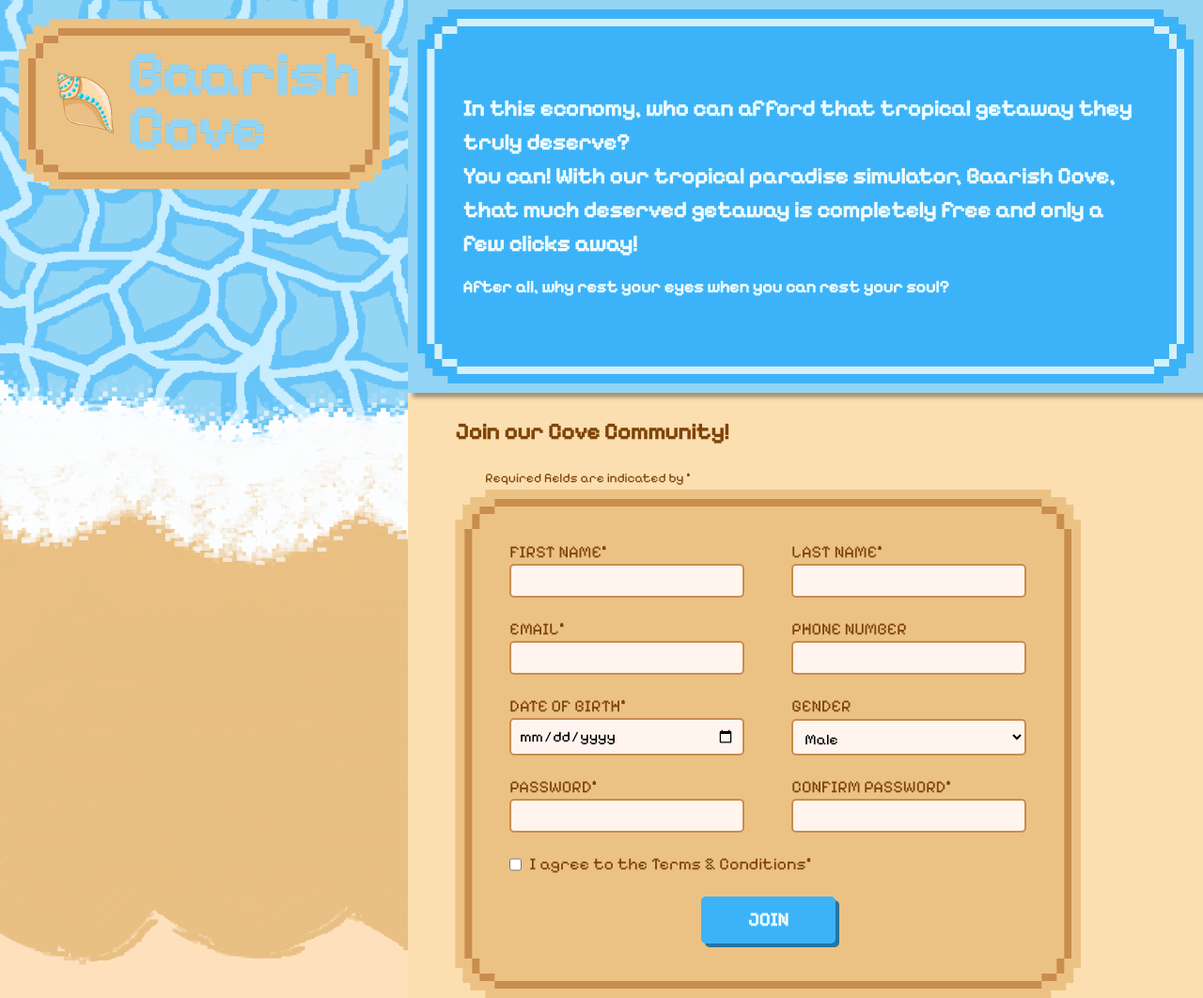
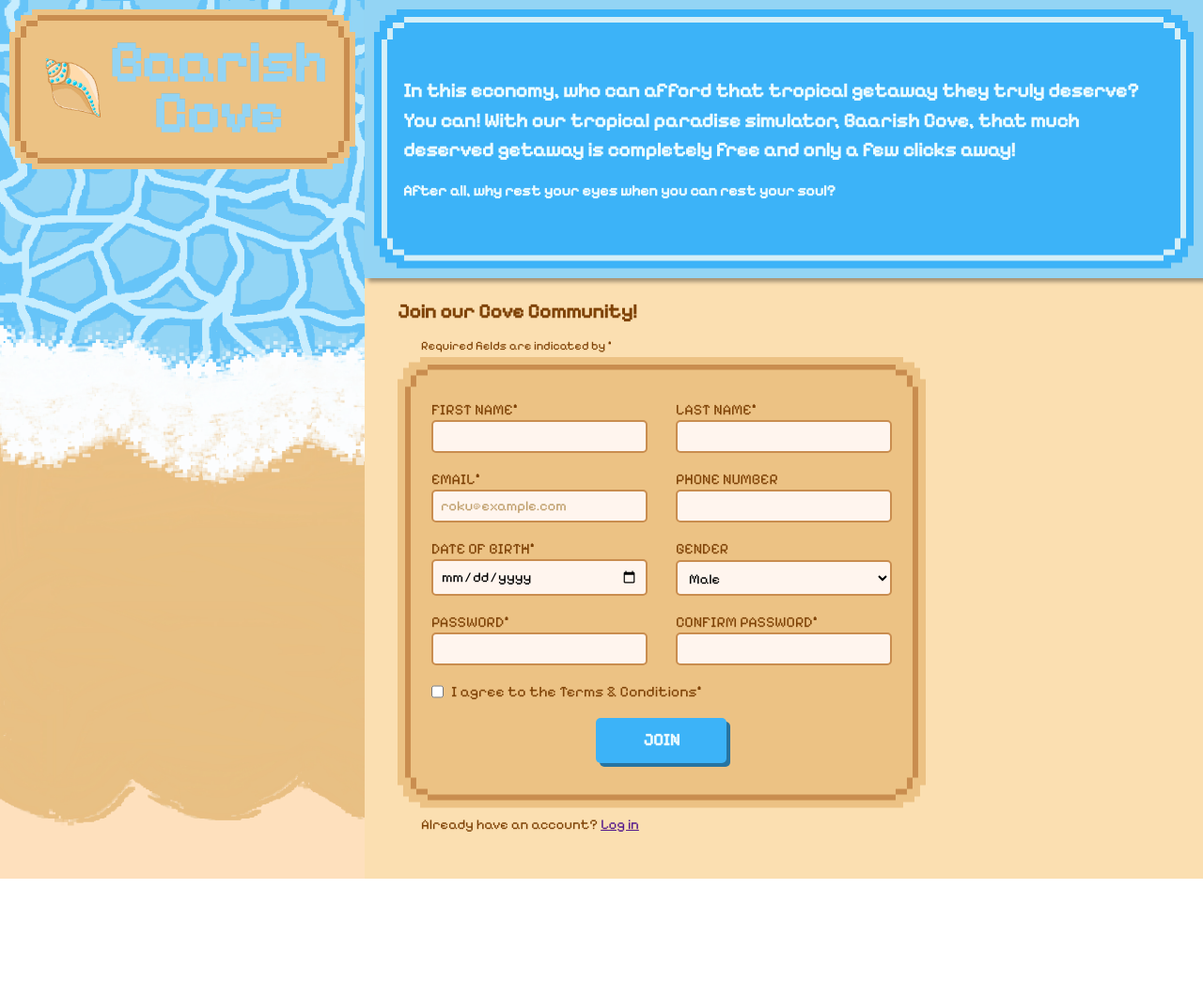
Before and after one commit to shrey9s/odin-signup-form, a plain HTML site: page index.html in a window 1280 px wide. Shown: the top 1062 px of the page at 94% size. After the commit the page ends 935 px from the top, so only its background shows below. Drawn offline with Linux system fonts and the light colour scheme.

Commit message:
Add media queries for smaller screen sizes
Resized elements to better fit smaller screen sizes

```diff
--- a/index.html
+++ b/index.html
@@ -18,7 +18,7 @@
     </aside>
 
     <section class="message-section">
-        <div class="message pixel-corners-2">
+        <div class="message pixel-corners">
             <p>In this economy, who can afford that tropical getaway they truly deserve?</p>
             <p>You can! With our tropical paradise simulator, Baarish Cove, that much deserved getaway is completely
                 free and only a few clicks away!</p>
@@ -48,7 +48,7 @@
                 <label for="email">
                     <span>EMAIL</span><strong><span title="required" aria-label="required">*</span></strong>
                 </label>
-                <input type="email" id="email" name="email" required>
+                <input type="email" id="email" name="email" placeholder="roku@example.com" required>
             </div>
 
             <div class="form-field">
--- a/style.css
+++ b/style.css
@@ -23,7 +23,7 @@ html {
   padding: 0;
 }
 
-/* ------------------ */
+/* --------------------------------------- */
 
 body {
   display: grid;
@@ -35,10 +35,17 @@ body {
   -webkit-font-smoothing: antialiased;
 }
 
+/* --------------------------------------- */
+
 .image-sidebar {
   grid-row: 1 / 3;
   background-image: url(./img/pixel-ocean-waves.gif);
   background-size: cover;
+
+  display: flex;
+  align-items: start;
+  justify-content: center;
+  padding: 10px;
 }
 
 .logo {
@@ -48,42 +55,42 @@ body {
   gap: 10px;
 
   padding: 25px;
-    margin: 20px 20px 0;
   background-color: #ecc284;
 }
 
 .logo h1 {
   font-size: 64px;
-    color: #d5eff8; /* fallback */
+  color: #d5eff8;
+  /* fallback */
   -webkit-text-fill-color: #93d4f4;
   -webkit-text-stroke: 0.1px #3cb3f8;
   line-height: 0.9;
 }
 
 .logo img {
-    width: 72px;
+  width: 70px;
 }
 
-/* ---------------------------------------- */
+/* --------------------------------------- */
 
 .message-section {
   display: flex;
   flex-direction: column;
   justify-content: center;
+
   padding: 10px;
+  background-color: #93d4f4;
+  box-shadow: 5px 5px 4px #a79476;
+  z-index: 1;
 
   font-size: 24px;
   font-weight: 600;
   color: #ecfbff;
   line-height: 1.5;
-
-    background-color: #93d4f4;
-    box-shadow: 5px 5px 4px #a79476;
-    z-index: 1;
 }
 
 .message {
-    padding: 80px 40px;
+  padding: 100px 40px;
   background-color: #3cb3f8;
 }
 
@@ -92,7 +99,7 @@ body {
   font-size: 18px;
 }
 
-/* -------------------- */
+/* --------------------------------------- */
 
 .form-section {
   display: flex;
@@ -100,7 +107,7 @@ body {
   align-items: flex-start;
 
   padding: 30px 50px 0;
-    background-color: #fbdfb1; /*linear-gradient(#e4c484, #eccc97, #fce4bc);*/
+  background-color: #fbdfb1;
   color: #7f4307;
 }
 
@@ -110,7 +117,7 @@ body {
   font-size: 14px;
 }
 
-.form-section > div {
+.form-section>div {
   margin-left: 32px;
 }
 
@@ -122,10 +129,11 @@ body {
 
   display: grid;
   grid-template-columns: repeat(2, 250px);
-    gap: 25px 50px;
+  justify-items: center;
+  gap: 32px 42px;
 
   /*width: 600px;*/
-    padding: 50px;
+  padding: 64px 42px;
   margin: 5px 0 15px;
   background-color: #ecc284;
 }
@@ -146,7 +154,8 @@ label {
   font-size: 18px;
 }
 
-input, select {
+input,
+select {
   width: 250px;
   padding: 8px;
   border-radius: 5px;
@@ -161,8 +170,12 @@ input[type="checkbox"] {
   width: auto;
 }
 
+input::placeholder {
+  color: #bf9e6b;
+}
+
 input:focus {
-    background-color:#fce4bc;
+  background-color: #fce4bc;
   box-shadow: 6px 6px 3px #a98044;
 }
 
@@ -180,9 +193,9 @@ button {
 
   border: none;
   border-radius: 5px;
-    padding: 15px 50px;
+  padding: 20px 60px;
 
-    font-size: 20px;
+  font-size: 21px;
   font-weight: 600;
   font-family: inherit;
   color: #ecfbff;
@@ -207,7 +220,7 @@ button:enabled:active {
   color: seashell;
 }
 
-/* Pixel borders generated using https://pixelcorners.lukeb.co.uk - built by Luke Bonaccorsi */
+/* --- Pixel borders generated using https://pixelcorners.lukeb.co.uk - built by Luke Bonaccorsi --- */
 
 .pixel-corners,
 .pixel-corners--wrapper {
@@ -241,13 +254,16 @@ button:enabled:active {
       0px 32px);
   position: relative;
 }
+
 .pixel-corners {
   border: 8px solid transparent;
 }
+
 .pixel-corners--wrapper {
   width: fit-content;
   height: fit-content;
 }
+
 .pixel-corners--wrapper .pixel-corners {
   display: block;
   clip-path: polygon(8px 32px,
@@ -271,6 +287,7 @@ button:enabled:active {
       16px calc(100% - 32px),
       8px calc(100% - 32px));
 }
+
 .pixel-corners::after,
 .pixel-corners--wrapper::after {
   content: "";
@@ -331,142 +348,256 @@ button:enabled:active {
   bottom: 0;
   left: 0;
   right: 0;
-  background:#c98d4f;
+  background: #c98d4f;
   display: block;
   pointer-events: none;
 }
+
 .pixel-corners::after {
-  margin: 2px;
+  margin: 4px;
 }
 
-/* -------------------------------------------- */
+.logo.pixel-corners::after {
+  margin: 0;
+}
 
-.pixel-corners-2,
+.message.pixel-corners::after,
+.message.pixel-corners--wrapper::after {
+  background: #d5eff8;
+}
+
+/* ------------ MEDIA QUERIES ------------ */
+
+@media only screen and (max-width: 1500px) {
+  .logo {
+    gap: 5px;
+  }
+
+  .logo h1 {
+    font-size: 60px;
+    text-align: center;
+  }
+
+  .message-section {
+    font-size: 21px;
+    box-shadow: 4px 4px 4px #a79476;
+  }
+
+  .message {
+    padding: 65px 25px;
+  }
+
+  .message p:last-child {
+    font-size: 16px;
+  }
+
+  .form-section {
+    padding: 25px 35px 50px;
+  }
+
+  .form-section h2 {
+    font-size: 21px;
+  }
+
+  .form-section p {
+    margin-top: 20px;
+    margin-left: 25px;
+    font-size: 13px;
+  }
+
+  .form-section>div {
+    font-size: 15px;
+    margin-left: 25px;
+  }
+
+  .signup-form {
+    gap: 20px 10px;
+    padding: 42px 20px;
+    margin-bottom: 10px;
+  }
+
+  label {
+    font-size: 16px;
+  }
+
+  input,
+  select {
+    width: 230px;
+    font-size: 15px;
+  }
+
+  input:focus {
+    box-shadow: 5px 5px 3px #a98044;
+  }
+
+  .checkbox {
+    margin-left: 10px;
+  }
+
+  button {
+    padding: 15px 50px;
+    font-size: 18px;
+  }
+
+  .pixel-corners,
   .pixel-corners--wrapper {
-  clip-path: polygon(0px calc(100% - 32px),
-    8px calc(100% - 32px),
-    8px calc(100% - 16px),
-    16px calc(100% - 16px),
-    16px calc(100% - 8px),
-    32px calc(100% - 8px),
-    32px 100%,
-    calc(100% - 32px) 100%,
-    calc(100% - 32px) calc(100% - 8px),
-    calc(100% - 16px) calc(100% - 8px),
-    calc(100% - 16px) calc(100% - 16px),
-    calc(100% - 8px) calc(100% - 16px),
-    calc(100% - 8px) calc(100% - 32px),
-    100% calc(100% - 32px),
-    100% 32px,
-    calc(100% - 8px) 32px,
-    calc(100% - 8px) 16px,
-    calc(100% - 16px) 16px,
-    calc(100% - 16px) 8px,
-    calc(100% - 32px) 8px,
-    calc(100% - 32px) 0px,
-    32px 0px,
-    32px 8px,
-    16px 8px,
-    16px 16px,
-    8px 16px,
-    8px 32px,
-    0px 32px);
+    clip-path: polygon(0px calc(100% - 24px),
+        6px calc(100% - 24px),
+        6px calc(100% - 12px),
+        12px calc(100% - 12px),
+        12px calc(100% - 6px),
+        24px calc(100% - 6px),
+        24px 100%,
+        calc(100% - 24px) 100%,
+        calc(100% - 24px) calc(100% - 6px),
+        calc(100% - 12px) calc(100% - 6px),
+        calc(100% - 12px) calc(100% - 12px),
+        calc(100% - 6px) calc(100% - 12px),
+        calc(100% - 6px) calc(100% - 24px),
+        100% calc(100% - 24px),
+        100% 24px,
+        calc(100% - 6px) 24px,
+        calc(100% - 6px) 12px,
+        calc(100% - 12px) 12px,
+        calc(100% - 12px) 6px,
+        calc(100% - 24px) 6px,
+        calc(100% - 24px) 0px,
+        24px 0px,
+        24px 6px,
+        12px 6px,
+        12px 12px,
+        6px 12px,
+        6px 24px,
+        0px 24px);
     position: relative;
   }
-.pixel-corners-2 {
-  border: 8px solid transparent;
+
+  .pixel-corners {
+    border: 6px solid transparent;
   }
+
   .pixel-corners--wrapper {
     width: fit-content;
     height: fit-content;
   }
-.pixel-corners--wrapper .pixel-corners-2 {
+
+  .pixel-corners--wrapper .pixel-corners {
     display: block;
-  clip-path: polygon(8px 32px,
-    16px 32px,
-    16px 16px,
-    32px 16px,
-    32px 8px,
-    calc(100% - 32px) 8px,
-    calc(100% - 32px) 16px,
-    calc(100% - 16px) 16px,
-    calc(100% - 16px) 32px,
-    calc(100% - 8px) 32px,
-    calc(100% - 8px) calc(100% - 32px),
-    calc(100% - 16px) calc(100% - 32px),
-    calc(100% - 16px) calc(100% - 16px),
-    calc(100% - 32px) calc(100% - 16px),
-    calc(100% - 32px) calc(100% - 8px),
-    32px calc(100% - 8px),
-    32px calc(100% - 16px),
-    16px calc(100% - 16px),
-    16px calc(100% - 32px),
-    8px calc(100% - 32px));
+    clip-path: polygon(6px 24px,
+        12px 24px,
+        12px 12px,
+        24px 12px,
+        24px 6px,
+        calc(100% - 24px) 6px,
+        calc(100% - 24px) 12px,
+        calc(100% - 12px) 12px,
+        calc(100% - 12px) 24px,
+        calc(100% - 6px) 24px,
+        calc(100% - 6px) calc(100% - 24px),
+        calc(100% - 12px) calc(100% - 24px),
+        calc(100% - 12px) calc(100% - 12px),
+        calc(100% - 24px) calc(100% - 12px),
+        calc(100% - 24px) calc(100% - 6px),
+        24px calc(100% - 6px),
+        24px calc(100% - 12px),
+        12px calc(100% - 12px),
+        12px calc(100% - 24px),
+        6px calc(100% - 24px));
   }
-.pixel-corners-2::after,
+
+  .pixel-corners::after,
   .pixel-corners--wrapper::after {
     content: "";
     position: absolute;
-  clip-path: polygon(0px calc(100% - 32px),
-    8px calc(100% - 32px),
-    8px calc(100% - 16px),
-    16px calc(100% - 16px),
-    16px calc(100% - 8px),
-    32px calc(100% - 8px),
-    32px 100%,
-    calc(100% - 32px) 100%,
-    calc(100% - 32px) calc(100% - 8px),
-    calc(100% - 16px) calc(100% - 8px),
-    calc(100% - 16px) calc(100% - 16px),
-    calc(100% - 8px) calc(100% - 16px),
-    calc(100% - 8px) calc(100% - 32px),
-    100% calc(100% - 32px),
-    100% 32px,
-    calc(100% - 8px) 32px,
-    calc(100% - 8px) 16px,
-    calc(100% - 16px) 16px,
-    calc(100% - 16px) 8px,
-    calc(100% - 32px) 8px,
-    calc(100% - 32px) 0px,
-    32px 0px,
-    32px 8px,
-    16px 8px,
-    16px 16px,
-    8px 16px,
-    8px 32px,
-    0px 32px,
+    clip-path: polygon(0px calc(100% - 24px),
+        6px calc(100% - 24px),
+        6px calc(100% - 12px),
+        12px calc(100% - 12px),
+        12px calc(100% - 6px),
+        24px calc(100% - 6px),
+        24px 100%,
+        calc(100% - 24px) 100%,
+        calc(100% - 24px) calc(100% - 6px),
+        calc(100% - 12px) calc(100% - 6px),
+        calc(100% - 12px) calc(100% - 12px),
+        calc(100% - 6px) calc(100% - 12px),
+        calc(100% - 6px) calc(100% - 24px),
+        100% calc(100% - 24px),
+        100% 24px,
+        calc(100% - 6px) 24px,
+        calc(100% - 6px) 12px,
+        calc(100% - 12px) 12px,
+        calc(100% - 12px) 6px,
+        calc(100% - 24px) 6px,
+        calc(100% - 24px) 0px,
+        24px 0px,
+        24px 6px,
+        12px 6px,
+        12px 12px,
+        6px 12px,
+        6px 24px,
+        0px 24px,
         0px 50%,
-    8px 50%,
-    8px 32px,
-    16px 32px,
-    16px 16px,
-    32px 16px,
-    32px 8px,
-    calc(100% - 32px) 8px,
-    calc(100% - 32px) 16px,
-    calc(100% - 16px) 16px,
-    calc(100% - 16px) 32px,
-    calc(100% - 8px) 32px,
-    calc(100% - 8px) calc(100% - 32px),
-    calc(100% - 16px) calc(100% - 32px),
-    calc(100% - 16px) calc(100% - 16px),
-    calc(100% - 32px) calc(100% - 16px),
-    calc(100% - 32px) calc(100% - 8px),
-    32px calc(100% - 8px),
-    32px calc(100% - 16px),
-    16px calc(100% - 16px),
-    16px calc(100% - 32px),
-    8px calc(100% - 32px),
-    8px 50%,
+        6px 50%,
+        6px 24px,
+        12px 24px,
+        12px 12px,
+        24px 12px,
+        24px 6px,
+        calc(100% - 24px) 6px,
+        calc(100% - 24px) 12px,
+        calc(100% - 12px) 12px,
+        calc(100% - 12px) 24px,
+        calc(100% - 6px) 24px,
+        calc(100% - 6px) calc(100% - 24px),
+        calc(100% - 12px) calc(100% - 24px),
+        calc(100% - 12px) calc(100% - 12px),
+        calc(100% - 24px) calc(100% - 12px),
+        calc(100% - 24px) calc(100% - 6px),
+        24px calc(100% - 6px),
+        24px calc(100% - 12px),
+        12px calc(100% - 12px),
+        12px calc(100% - 24px),
+        6px calc(100% - 24px),
+        6px 50%,
         0px 50%);
     top: 0;
     bottom: 0;
     left: 0;
     right: 0;
-  background: #d5eff8;
+    background: #c98d4f;
     display: block;
     pointer-events: none;
   }
-.pixel-corners-2::after {
+
+  .pixel-corners::after {
     margin: 2px;
   }
+}
+
+/* --------------------------------------- */
+
+@media only screen and (max-width: 1000px) {
+  .signup-form {
+    grid-template-columns: 1fr;
+    row-gap: 24px;
+    padding: 42px;
+  }
+
+  input,
+  select {
+    width: 300px;
+  }
+
+  input:focus {
+    box-shadow: 5px 5px 3px #a98044;
+  }
+
+  .checkbox {
+    margin-left: 0;
+  }
+
+  button {
+    padding: 15px 55px;
+  }
+}
```
Lines whose indentation alone changed are shown as unchanged.
